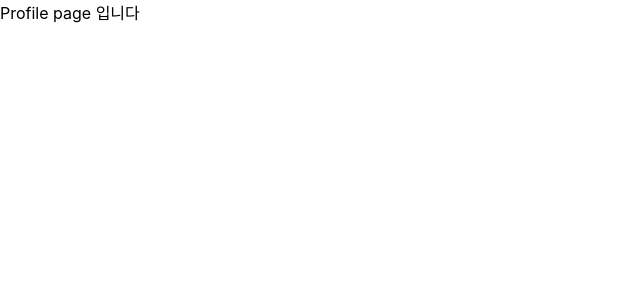
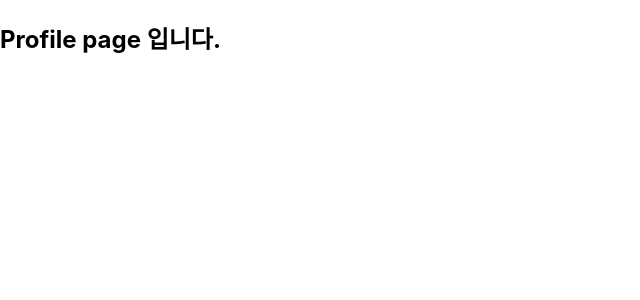
Before and after one commit to marksenee/react-router-example, a React (Create React App) app: page /profile in a window 1280 px wide. Shown: the top 300 px of the page, without its empty margins (0-640 px from the left). Built offline with nearby package versions, Linux system fonts and the light colour scheme.

Commit message:
dynamic rendering

```diff
--- a/package.json
+++ b/package.json
@@ -6,9 +6,10 @@
     "@testing-library/jest-dom": "^5.11.4",
     "@testing-library/react": "^11.1.0",
     "@testing-library/user-event": "^12.1.10",
+    "query-string": "^7.0.1",
     "react": "^17.0.2",
     "react-dom": "^17.0.2",
-    "react-router-dom": "^6.0.2",
+    "react-router-dom": "^5.2.0",
     "react-scripts": "4.0.3",
     "web-vitals": "^1.0.1"
   },
--- a/src/App.js
+++ b/src/App.js
@@ -1,5 +1,5 @@
 
-import { BrowserRouter, Route, Routes } from 'react-router-dom';
+import { BrowserRouter, Route, Switch } from 'react-router-dom';
 import React from 'react';
 import About from './pages/About';
 import Home from './pages/Home';
@@ -8,11 +8,12 @@ import Profile from './pages/Profile';
 function App() {
   return (
       <BrowserRouter>
-        <Routes>
-          <Route path="/" element={<Home />}></Route>
-          <Route path="/profile" element={<Profile />}></Route>
-          <Route path="/about" element={<About />}></Route>
-        </Routes>
+      <Switch>
+          <Route path="/" exact component={Home}></Route>
+          <Route path="/profile" exact component={Profile}></Route>
+          <Route path="/profile/:id" exact component={Profile}></Route>
+          <Route path="/about" exact component={About}></Route>
+      </Switch>
       </BrowserRouter>
   );
 }
--- a/src/pages/About.jsx
+++ b/src/pages/About.jsx
@@ -0,0 +1,16 @@
+import queryString from 'query-string'
+
+export default function About(props) {
+    console.log(props);
+
+    const searchParams = props.location.search;
+    console.log(searchParams);
+
+    const query = queryString.parse(searchParams);
+    console.log(query);
+
+    return <div>
+        <h2>About page 입니다.</h2>
+        {query.name && <p>name은 {query.name} 입니다. </p>}
+        </div>;
+}
--- a/src/pages/Profile.jsx
+++ b/src/pages/Profile.jsx
@@ -1,3 +1,11 @@
-export default function Profile() {
-    return <div>Profile page 입니다</div>;
+export default function Profile(props) {
+    const id = props.match.params.id;
+    console.log(id, typeof id);
+
+    return <div>
+        <h2>
+        Profile page 입니다.
+        </h2>
+        {id && <p>id는 {id}입니다.</p>}
+    </div>;
 }
```
Also changed, not shown: 2 other files (tests, documents, lock files or other folders).
